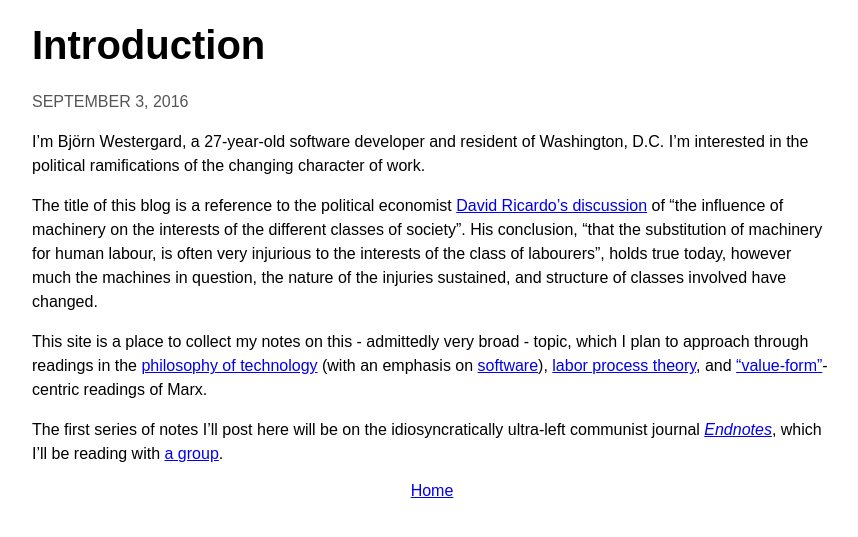
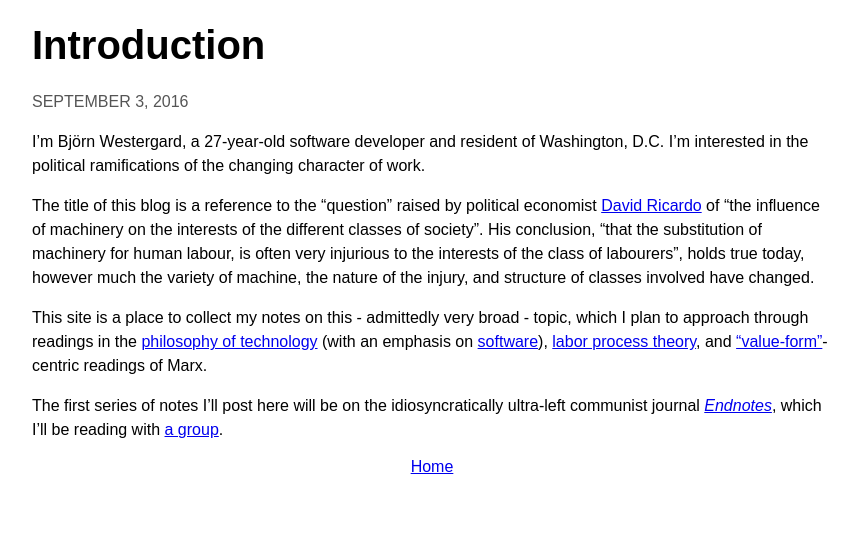
Before and after one commit to heiswayi/the-plain, a Jekyll site: the page built from _posts/2016-09-03-introduction.md, in a window 1280 px wide. Shown: the top 537 px of the page, without its empty margins (208-1066 px from the left). Built offline with Jekyll 4.4.1, drawn with Linux system fonts in a browser that asks for light colours; some web fonts are replaced.

Commit message:
intro: reword "changes"
Signed-off-by: Bjorn Westergard <bjornw@gmail.com>

```diff
--- a/_posts/2016-09-03-introduction.md
+++ b/_posts/2016-09-03-introduction.md
@@ -5,7 +5,7 @@
 
 I'm Björn Westergard, a 27-year-old software developer and resident of Washington, D.C. I'm interested in the political ramifications of the changing character of work.
 
-The title of this blog is a reference to the political economist [David Ricardo's discussion](http://www.econlib.org/library/Ricardo/ricP7.html#31.1) of "the influence of machinery on the interests of the different classes of society". His conclusion, "that the substitution of machinery for human labour, is often very injurious to the interests of the class of labourers", holds true today, however much the machines in question, the nature of the injuries sustained, and structure of classes involved have changed.
+The title of this blog is a reference to the "question" raised by political economist [David Ricardo](http://www.econlib.org/library/Ricardo/ricP7.html#31.1) of "the influence of machinery on the interests of the different classes of society". His conclusion, "that the substitution of machinery for human labour, is often very injurious to the interests of the class of labourers", holds true today, however much the variety of machine, the nature of the injury, and structure of classes involved have changed.
 
 This site is a place to collect my notes on this - admittedly very broad - topic, which I plan to approach through readings in the [philosophy of technology](http://plato.stanford.edu/entries/technology/) (with an emphasis on [software](http://plato.stanford.edu/entries/computer-science/)), [labor process theory](https://en.wikipedia.org/wiki/Labor_process_theory), and ["value-form"](https://viewpointmag.com/2013/10/21/between-marx-marxism-and-marxisms-ways-of-reading-marxs-theory/)-centric readings of Marx.
 
```
